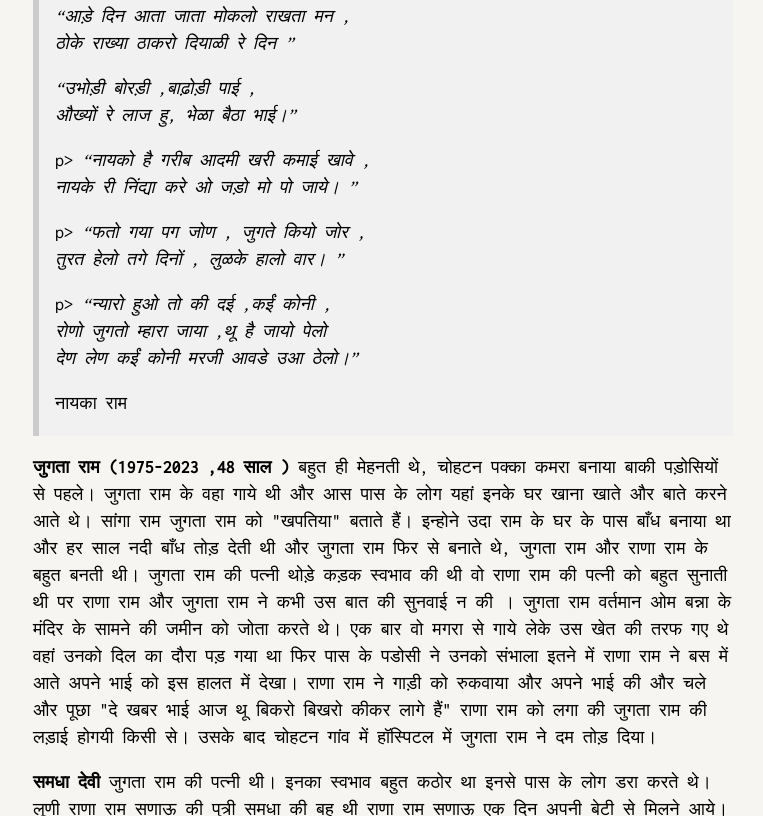
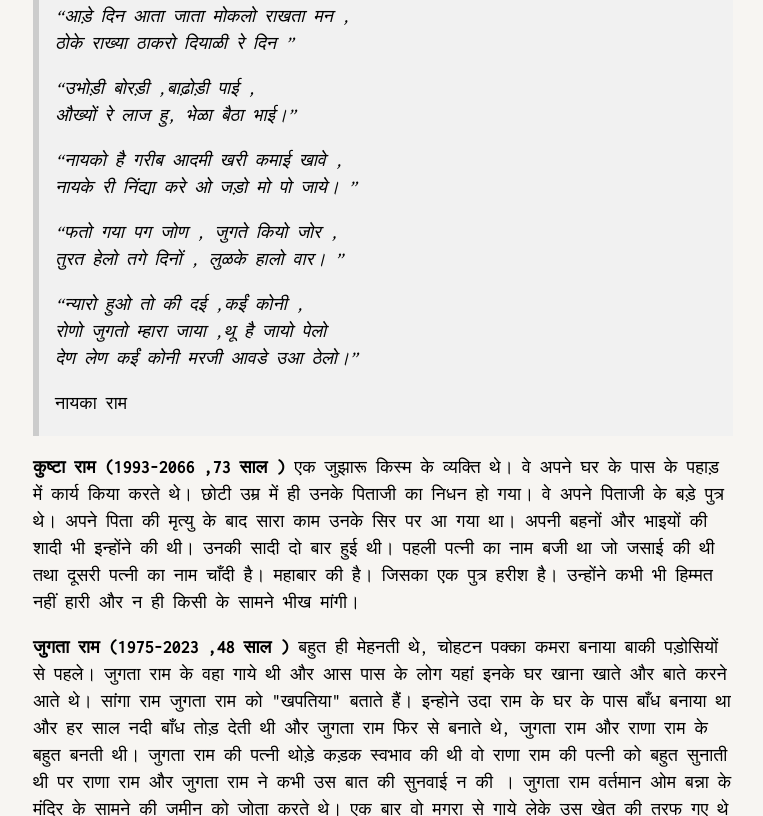
Before and after one commit to Baadror/Baadror.github.io, a plain HTML site: page index.html in a window 1280 px wide. Shown: the part 1756-2572 px from the top of the page, without its empty margins (257-1020 px from the left). Drawn offline with nearby package versions, Linux system fonts and the light colour scheme.

Commit message:
Update index.html

```diff
--- a/index.html
+++ b/index.html
@@ -95,15 +95,15 @@ body, html {
                   “उभोड़ी बोरड़ी ,बाढ़ोड़ी पाई ,<br>
 औख्यों रे लाज हु, भेळा बैठा भाई।”
 </i></p>
-p><i>
+<p><i>
 “नायको है गरीब आदमी  खरी कमाई खावे ,<br>
 नायके री  निंद्या करे ओ जड़ो मो पो जाये।  ”
 </i></p>
- p><i>
+ <p><i>
 “फतो गया पग जोण , जुगते कियो जोर ,<br>
 तुरत हेलो तगे दिनों , लुळके हालो वार।  ”
 </i></p>
- p><i>
+ <p><i>
 “न्यारो हुओ तो की दई ,कईं कोनी ,<br>
 रोणो जुगतो म्हारा जाया ,थू है जायो पेलो <br>
 देण लेण कईं कोनी मरजी आवडे उआ ठेलो।”
@@ -111,6 +111,9 @@ p><i>
             <p>नायका राम</p>
           </div>
 
+        </p>
+         <p>
+            <strong>कुष्टा राम  (1993-2066 ,73 साल )</strong> एक जुझारू किस्म के व्यक्ति थे। वे अपने घर के पास के पहाड़ में कार्य किया करते थे।  छोटी उम्र में ही उनके पिताजी का निधन हो गया। वे अपने पिताजी के बड़े पुत्र थे। अपने पिता की मृत्यु के बाद सारा काम उनके सिर पर आ गया था। अपनी बहनों और भाइयों की शादी भी इन्होंने की थी।  उनकी सादी दो बार हुई थी।  पहली पत्नी का नाम बजी था जो जसाई  की थी तथा दूसरी पत्नी का नाम चाँदी है। महाबार की है।  जिसका एक पुत्र हरीश है। उन्होंने कभी भी हिम्मत नहीं हारी और न ही किसी के सामने भीख मांगी।
         </p>
         <p>
             <strong>जुगता राम (1975-2023 ,48 साल )</strong> बहुत ही मेहनती थे, चोहटन  पक्का कमरा बनाया बाकी पड़ोसियों से पहले। जुगता राम के वहा गाये थी और आस पास के लोग यहां इनके घर खाना खाते और बाते करने आते थे।  सांगा राम जुगता राम को "खपतिया" बताते हैं।  इन्होने उदा राम के घर के पास बाँध बनाया था और हर
```
